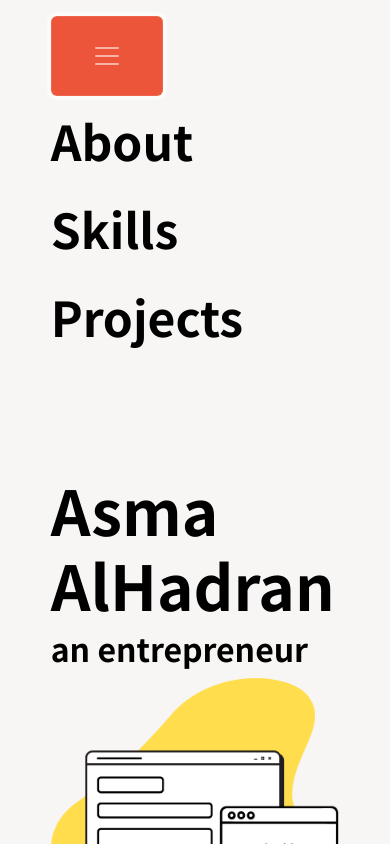
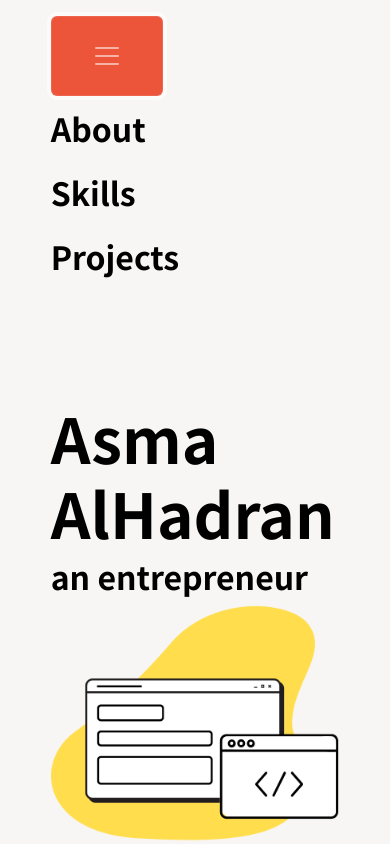
Before and after one commit to asma-mo/test, a plain HTML site: page index.html in a window 390 px wide. Both pictures are taken after a click on the button "Toggle Navigation". Shown: the top 844 px of the page. Drawn offline with nearby package versions, Linux system fonts and the light colour scheme.

Commit message:
Update styles.css

```diff
--- a/css/styles.css
+++ b/css/styles.css
@@ -300,7 +300,7 @@ h2 {
 
     .nav-item {
         padding: 0 20% 0 0;
-        font-size: 3rem;
+        font-size: xx-large;
     }
 
 
```
